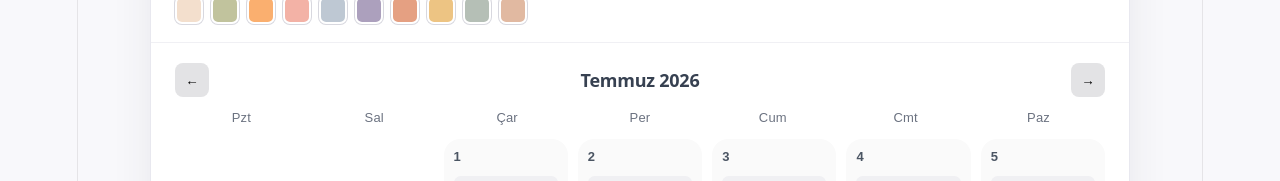
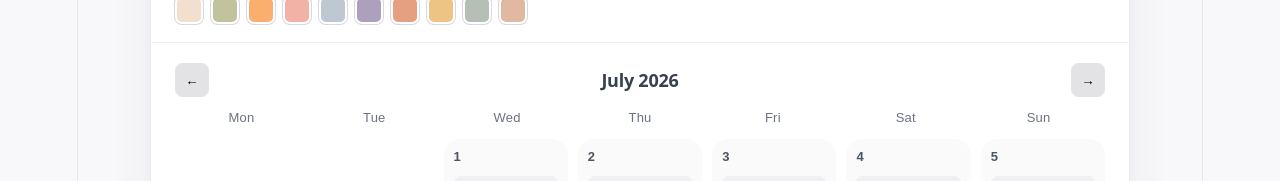
Before and after one commit to aylintosun/meetsync, a React (Vite) app: page / in a window 1280 px wide. Shown: the part 170-351 px from the top of the page. Built offline with nearby package versions, Linux system fonts and the light colour scheme.

Commit message:
Close #1 Convert day details panel text to English

```diff
--- a/src/App.tsx
+++ b/src/App.tsx
@@ -48,7 +48,7 @@ function App() {
   const currentYear = currentDate.getFullYear();
   const currentMonth = currentDate.getMonth();
 
-  const monthName = currentDate.toLocaleString("tr-TR", {
+  const monthName = currentDate.toLocaleString("en-US", {
     month: "long",
     year: "numeric",
   });
@@ -171,13 +171,13 @@ return (
         </section>
 
         <div className="weekdays">
-          <span>Pzt</span>
-          <span>Sal</span>
-          <span>Çar</span>
-          <span>Per</span>
-          <span>Cum</span>
-          <span>Cmt</span>
-          <span>Paz</span>
+          <span>Mon</span>
+          <span>Tue</span>
+          <span>Wed</span>
+          <span>Thu</span>
+          <span>Fri</span>
+          <span>Sat</span>
+          <span>Sun</span>
         </div>
 
         <CalendarGrid
--- a/src/components/DayDetailsPanel.tsx
+++ b/src/components/DayDetailsPanel.tsx
@@ -29,16 +29,20 @@ function DayDetailsPanel({
         <h2>
           {selectedDay} {monthName}
         </h2>
-        <button onClick={onClose} className="close-button">
+        <button
+        onClick={onClose}
+  className="close-button"
+  aria-label="Close panel"
+>
           ×
         </button>
       </div>
 
       <div className="selected-color-box">
-        <p>Bu gündeki renkler</p>
+        <p>Colors assigned to this day</p>
 
         {availableColors.length === 0 ? (
-          <p className="empty-message">Önce takvimden bu güne bir renk ekle.</p>
+          <p className="empty-message">Add a color to this day from the calendar first.</p>
         ) : (
           <div className="panel-color-options">
             {availableColors.map((color) => (
@@ -49,18 +53,18 @@ function DayDetailsPanel({
                 }`}
                 style={{ backgroundColor: color }}
                 onClick={() => onNoteColorSelect(color)}
-                aria-label="Not rengi seç"
+                aria-label="Select note color"
               />
             ))}
           </div>
         )}
       </div>
 
-      <label className="note-label">Not</label>
+      <label className="note-label">Note</label>
       <textarea
         value={note}
         onChange={(event) => onNoteChange(event.target.value)}
-        placeholder="Not yaz..."
+        placeholder="Write a note..."
         maxLength={200}
         disabled={!selectedNoteColor}
       />
@@ -69,7 +73,7 @@ function DayDetailsPanel({
 
       {Object.entries(notesForDay).length > 0 && (
         <div className="saved-notes">
-          <p>Kayıtlı notlar</p>
+          <p>Saved notes</p>
           {Object.entries(notesForDay).map(([color, savedNote]) => (
             <div key={color} className="saved-note">
               <span
@@ -87,7 +91,7 @@ function DayDetailsPanel({
         onClick={onSave}
         disabled={!selectedNoteColor}
       >
-        Kaydet
+        Save
       </button>
     </aside>
   );
```
